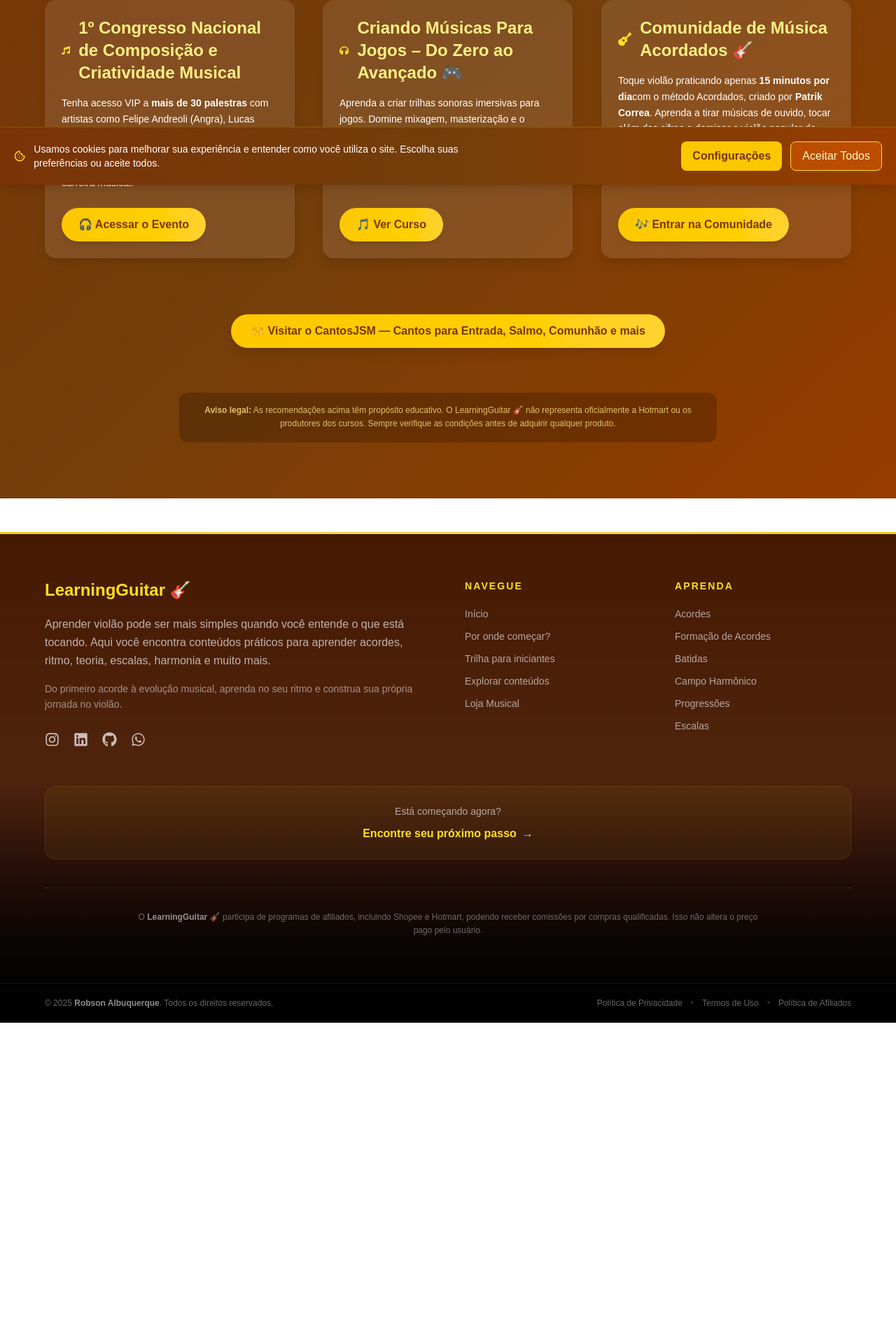
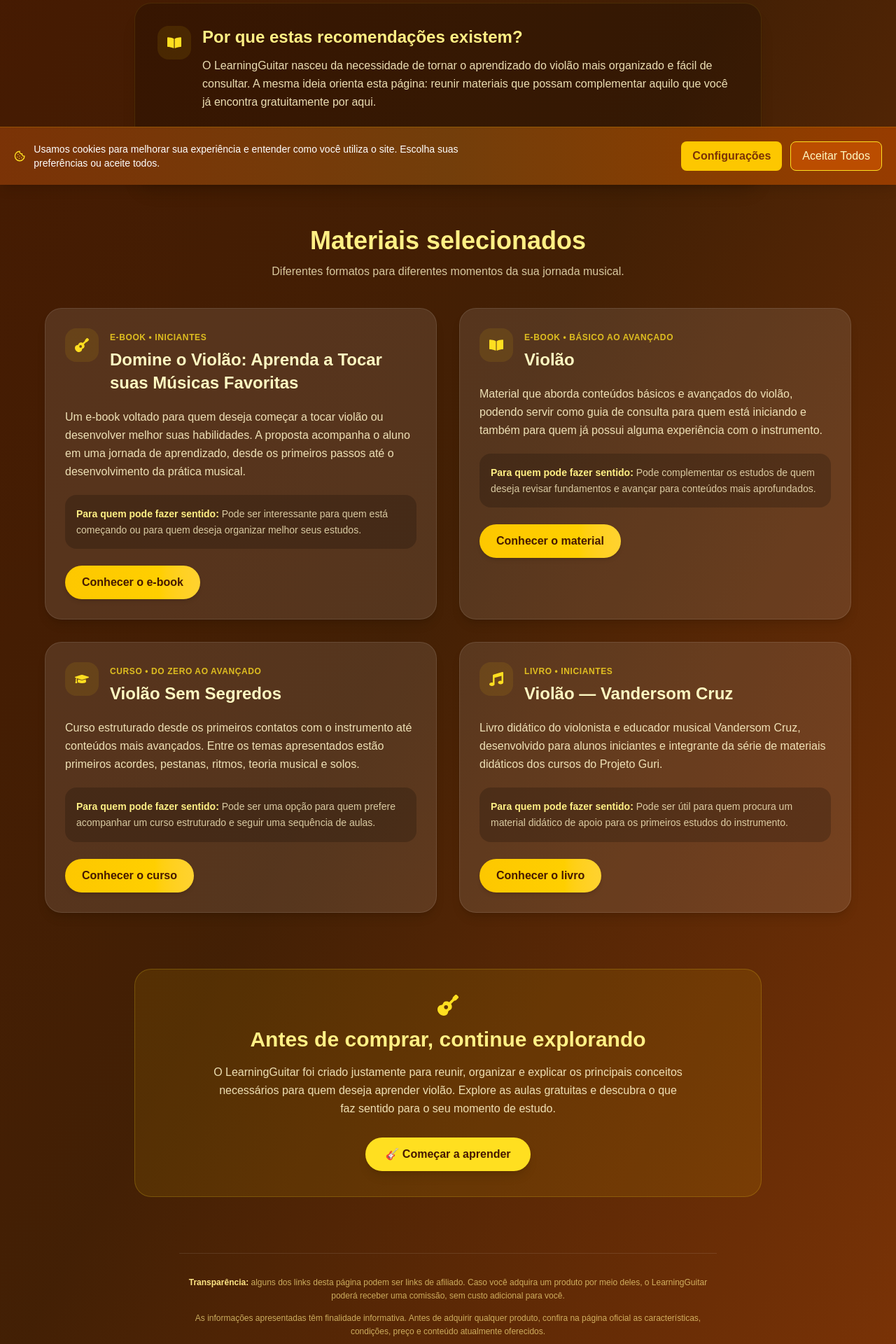
Before and after one commit to robsonalbuquerquedev/learningguitar, a Next.js app: page /recomendacoes in a window 1280 px wide. Shown: the part 536-2456 px from the top of the page at 70% size. Before the commit the page ends 1997 px from the top, so only its background shows below. Built offline with nearby package versions, Linux system fonts and the light colour scheme.

Commit message:
feat: repagina página de recomendações

```diff
--- a/src/app/recomendacoes/page.tsx
+++ b/src/app/recomendacoes/page.tsx
@@ -1,168 +1,275 @@
-import { FaMusic, FaHeadphones, FaGuitar } from "react-icons/fa";
+import { FaBookOpen, FaGuitar, FaGraduationCap, FaMusic } from "react-icons/fa";
 
 export const metadata = {
-    title: "Recomendações de Cursos e Eventos Musicais 🎶 | LearningGuitar",
+    title: "Recomendações de Materiais para Violão 🎸 | LearningGuitar",
     description:
-        "Cursos, eventos e materiais realmente valiosos para evoluir no violão, teoria musical e composição. Recomendações selecionadas com links de afiliados.",
+        "Materiais, livros, eBooks e cursos de violão selecionados para complementar seus estudos e ajudar você a evoluir no instrumento.",
     keywords: [
-        "cursos de violão",
-        "eventos musicais",
-        "teoria musical",
-        "composição musical",
-        "violão",
-        "aulas de música",
-        "cursos online de música",
-        "recomendações musicais",
-        "afiliados música",
-        "LearningGuitar"
+        "recomendações de violão",
+        "curso de violão",
+        "livro de violão",
+        "eBook de violão",
+        "materiais para violão",
+        "aulas de violão",
+        "estudo de violão",
+        "LearningGuitar",
     ],
     alternates: {
         canonical: "https://aprenderviolaoonline.com.br/recomendacoes",
     },
     openGraph: {
-        title: "Recomendações de Cursos e Eventos Musicais 🎶 | LearningGuitar",
+        title: "Recomendações de Materiais para Violão 🎸 | LearningGuitar",
         description:
-            "Cursos, eventos e treinamentos selecionados para acelerar seu aprendizado musical. Aprenda violão, composição, trilhas sonoras e mais.",
+            "Materiais, livros, eBooks e cursos de violão selecionados para complementar seus estudos.",
         url: "https://aprenderviolaoonline.com.br/recomendacoes",
         type: "website",
     },
 };
 
+const recommendations = [
+    {
+        icon: FaGuitar,
+        category: "E-book • Iniciantes",
+        title: "Domine o Violão: Aprenda a Tocar suas Músicas Favoritas",
+        description:
+            "Um e-book voltado para quem deseja começar a tocar violão ou desenvolver melhor suas habilidades. A proposta acompanha o aluno em uma jornada de aprendizado, desde os primeiros passos até o desenvolvimento da prática musical.",
+        audience:
+            "Pode ser interessante para quem está começando ou para quem deseja organizar melhor seus estudos.",
+        link: "https://go.hotmart.com/G107680980G",
+        button: "Conhecer o e-book",
+    },
+    {
+        icon: FaBookOpen,
+        category: "E-book • Básico ao avançado",
+        title: "Violão",
+        description:
+            "Material que aborda conteúdos básicos e avançados do violão, podendo servir como guia de consulta para quem está iniciando e também para quem já possui alguma experiência com o instrumento.",
+        audience:
+            "Pode complementar os estudos de quem deseja revisar fundamentos e avançar para conteúdos mais aprofundados.",
+        link: "https://go.hotmart.com/V107681022N",
+        button: "Conhecer o material",
+    },
+    {
+        icon: FaGraduationCap,
+        category: "Curso • Do zero ao avançado",
+        title: "Violão Sem Segredos",
+        description:
+            "Curso estruturado desde os primeiros contatos com o instrumento até conteúdos mais avançados. Entre os temas apresentados estão primeiros acordes, pestanas, ritmos, teoria musical e solos.",
+        audience:
+            "Pode ser uma opção para quem prefere acompanhar um curso estruturado e seguir uma sequência de aulas.",
+        link: "https://go.hotmart.com/O107681071L?dp=1",
+        button: "Conhecer o curso",
+    },
+    {
+        icon: FaMusic,
+        category: "Livro • Iniciantes",
+        title: "Violão — Vandersom Cruz",
+        description:
+            "Livro didático do violonista e educador musical Vandersom Cruz, desenvolvido para alunos iniciantes e integrante da série de materiais didáticos dos cursos do Projeto Guri.",
+        audience:
+            "Pode ser útil para quem procura um material didático de apoio para os primeiros estudos do instrumento.",
+        link: "https://go.hotmart.com/R107681144I",
+        button: "Conhecer o livro",
+    },
+];
+
 export default function Recomendacoes() {
     return (
-        <main className="min-h-screen bg-gradient-to-br from-amber-900 via-yellow-900 to-amber-800 text-white py-20 px-6">
+        <main className="min-h-screen bg-gradient-to-br from-amber-950 via-yellow-950 to-amber-900 text-white">
 
-            {/* 🎸 TÍTULO */}
-            <h1 className="text-4xl sm:text-5xl font-extrabold text-center mb-8 text-yellow-300 drop-shadow-lg animate-fadeSlide">
-                🎶 Recomendações de Cursos e Eventos Musicais
-            </h1>
+            {/* HERO */}
+            <section className="px-6 pt-20 pb-14">
+                <div className="max-w-4xl mx-auto text-center">
 
-            {/* 📜 INTRODUÇÃO */}
-            <p className="text-center max-w-3xl mx-auto mb-12 text-amber-100 bg-black/20 p-4 rounded-xl shadow-md animate-fadeSlide">
-                Aqui estão cursos e materiais que realmente valem o investimento —
-                todos focados em te ajudar a evoluir no violão, na teoria e na composição musical.
-                <br /><br />
-                Este site pode conter links de afiliado: caso você compre um curso por eles,
-                posso receber uma pequena comissão (sem custo extra para você). 🙌
-            </p>
+                    <span className="inline-flex items-center gap-2 px-4 py-2 mb-6 rounded-full bg-yellow-400/10 border border-yellow-300/20 text-yellow-200 text-sm font-medium">
+                        <FaGuitar />
+                        Curadoria LearningGuitar
+                    </span>
 
-            {/* 🎯 CTA — CantosJSM no Topo */}
-            <div className="mt-6 mb-12 flex justify-center animate-fadeSlide">
-                <a
-                    href="https://cantosjsm.com.br/"
-                    target="_blank"
-                    className="bg-gradient-to-r from-yellow-400 to-amber-300 text-amber-900 font-bold px-7 py-3 rounded-full shadow-lg hover:brightness-110 transition-all duration-300"
-                >
-                    🎵 Conhecer o CantosJSM — Plataforma de Cantos Litúrgicos
-                </a>
-            </div>
+                    <h1 className="text-4xl sm:text-5xl lg:text-6xl font-extrabold leading-tight text-yellow-300 drop-shadow-lg">
+                        Materiais para continuar sua jornada no violão 🎸
+                    </h1>
 
-            {/* 🧩 GRID DE CURSOS */}
-            <div className="grid sm:grid-cols-2 lg:grid-cols-3 gap-10 max-w-6xl mx-auto">
+                    <p className="mt-6 max-w-3xl mx-auto text-base sm:text-lg leading-relaxed text-amber-100">
+                        Aprender violão não acontece apenas em um único lugar.
+                        Por isso, além dos conteúdos gratuitos do LearningGuitar,
+                        reunimos aqui alguns materiais externos que podem
+                        complementar seus estudos.
+                    </p>
+                </div>
+            </section>
 
-                {/* 🔸 CURSO 1 */}
-                <div
-                    className="bg-white/10 p-6 rounded-2xl shadow-lg hover:scale-105 hover:shadow-yellow-400/20 transition-all duration-300 flex flex-col items-start animate-popIn"
-                    style={{ animationDelay: "0.1s" }}
-                >
-                    <div className="flex items-center gap-3 mb-4">
-                        <FaMusic className="text-yellow-300 text-3xl" />
-                        <h2 className="text-2xl font-semibold text-yellow-200">
-                            1º Congresso Nacional de Composição e Criatividade Musical
+            {/* FILOSOFIA DA CURADORIA */}
+            <section className="px-6 pb-16">
+                <div className="max-w-4xl mx-auto">
+
+                    <div className="bg-black/20 border border-yellow-300/10 rounded-3xl p-6 sm:p-8 shadow-xl">
+
+                        <div className="flex items-start gap-4">
+                            <div className="shrink-0 w-12 h-12 rounded-2xl bg-yellow-400/10 flex items-center justify-center">
+                                <FaBookOpen className="text-yellow-300 text-xl" />
+                            </div>
+
+                            <div>
+                                <h2 className="text-2xl font-bold text-yellow-200 mb-3">
+                                    Por que estas recomendações existem?
+                                </h2>
+
+                                <p className="text-amber-100/90 leading-relaxed">
+                                    O LearningGuitar nasceu da necessidade de tornar o
+                                    aprendizado do violão mais organizado e fácil de
+                                    consultar. A mesma ideia orienta esta página:
+                                    reunir materiais que possam complementar aquilo
+                                    que você já encontra gratuitamente por aqui.
+                                </p>
+
+                                <p className="mt-4 text-amber-100/90 leading-relaxed">
+                                    Você não precisa adquirir nenhum dos materiais
+                                    abaixo para aprender no LearningGuitar. Eles são
+                                    apenas opções externas para quem deseja estudar
+                                    por outros formatos, como cursos, livros e
+                                    e-books.
+                                </p>
+                            </div>
+                        </div>
+
+                    </div>
+                </div>
+            </section>
+
+            {/* RECOMENDAÇÕES */}
+            <section className="px-6 pb-20">
+                <div className="max-w-6xl mx-auto">
+
+                    <div className="text-center mb-10">
+                        <h2 className="text-3xl sm:text-4xl font-bold text-yellow-200">
+                            Materiais selecionados
                         </h2>
+
+                        <p className="mt-3 max-w-2xl mx-auto text-amber-100/80">
+                            Diferentes formatos para diferentes momentos da sua
+                            jornada musical.
+                        </p>
                     </div>
-                    <p className="text-sm leading-relaxed mb-6">
-                        Tenha acesso VIP a <strong>mais de 30 palestras</strong> com artistas como
-                        Felipe Andreoli (Angra), Lucas Silveira (Fresno), Gustavo Bertoni (Scalene)
-                        e outros grandes nomes da música. Um evento completo sobre criatividade,
-                        composição e carreira musical.
-                    </p>
-                    <a
-                        href="https://go.hotmart.com/E102798894A"
-                        target="_blank"
-                        rel="noopener noreferrer"
-                        className="mt-auto inline-block bg-gradient-to-r from-yellow-400 to-amber-300 text-amber-900 font-bold px-6 py-3 rounded-full hover:brightness-110 transition-all duration-300 shadow-md"
-                    >
-                        🎧 Acessar o Evento
-                    </a>
+
+                    <div className="grid md:grid-cols-2 gap-8">
+
+                        {recommendations.map((item, index) => {
+                            const Icon = item.icon;
+
+                            return (
+                                <article
+                                    key={item.title}
+                                    className="flex flex-col bg-white/10 border border-white/10 rounded-3xl p-6 sm:p-7 shadow-lg hover:-translate-y-1 hover:shadow-yellow-400/10 transition-all duration-300"
+                                    style={{
+                                        animationDelay: `${index * 0.1}s`,
+                                    }}
+                                >
+                                    <div className="flex items-start gap-4 mb-5">
+
+                                        <div className="shrink-0 w-12 h-12 rounded-2xl bg-yellow-400/10 flex items-center justify-center">
+                                            <Icon className="text-yellow-300 text-xl" />
+                                        </div>
+
+                                        <div>
+                                            <span className="text-xs uppercase tracking-wider text-yellow-300/80 font-semibold">
+                                                {item.category}
+                                            </span>
+
+                                            <h3 className="mt-1 text-xl sm:text-2xl font-bold text-yellow-100 leading-snug">
+                                                {item.title}
+                                            </h3>
+                                        </div>
+                                    </div>
+
+                                    <p className="text-amber-100/90 leading-relaxed">
+                                        {item.description}
+                                    </p>
+
+                                    <div className="mt-5 rounded-2xl bg-black/20 p-4">
+                                        <p className="text-sm text-amber-100/80 leading-relaxed">
+                                            <strong className="text-yellow-200">
+                                                Para quem pode fazer sentido:
+                                            </strong>{" "}
+                                            {item.audience}
+                                        </p>
+                                    </div>
+
+                                    <div className="mt-6">
+                                        <a
+                                            href={item.link}
+                                            target="_blank"
+                                            rel="noopener noreferrer sponsored"
+                                            className="inline-flex items-center justify-center w-full sm:w-auto bg-gradient-to-r from-yellow-400 to-amber-300 text-amber-950 font-bold px-6 py-3 rounded-full hover:brightness-110 transition-all duration-300 shadow-md"
+                                        >
+                                            {item.button}
+                                        </a>
+                                    </div>
+                                </article>
+                            );
+                        })}
+
+                    </div>
                 </div>
+            </section>
 
-                {/* 🔹 CURSO 2 */}
-                <div
-                    className="bg-white/10 p-6 rounded-2xl shadow-lg hover:scale-105 hover:shadow-yellow-400/20 transition-all duration-300 flex flex-col items-start animate-popIn"
-                    style={{ animationDelay: "0.25s" }}
-                >
-                    <div className="flex items-center gap-3 mb-4">
-                        <FaHeadphones className="text-yellow-300 text-3xl" />
-                        <h2 className="text-2xl font-semibold text-yellow-200">
-                            Criando Músicas Para Jogos – Do Zero ao Avançado 🎮
+            {/* CONTINUIDADE DO APRENDIZADO */}
+            <section className="px-6 pb-20">
+                <div className="max-w-4xl mx-auto">
+
+                    <div className="rounded-3xl bg-yellow-400/10 border border-yellow-300/20 p-7 sm:p-9 text-center">
+
+                        <FaGuitar className="mx-auto text-yellow-300 text-3xl mb-4" />
+
+                        <h2 className="text-2xl sm:text-3xl font-bold text-yellow-200">
+                            Antes de comprar, continue explorando
                         </h2>
+
+                        <p className="mt-4 text-amber-100/90 leading-relaxed max-w-2xl mx-auto">
+                            O LearningGuitar foi criado justamente para reunir,
+                            organizar e explicar os principais conceitos necessários
+                            para quem deseja aprender violão. Explore as aulas
+                            gratuitas e descubra o que faz sentido para o seu
+                            momento de estudo.
+                        </p>
+
+                        <a
+                            href="/#start-here"
+                            className="inline-flex mt-7 bg-yellow-300 text-amber-950 font-bold px-7 py-3 rounded-full hover:bg-yellow-200 transition-colors duration-300 shadow-lg"
+                        >
+                            🎸 Começar a aprender
+                        </a>
+
                     </div>
-                    <p className="text-sm leading-relaxed mb-6">
-                        Aprenda a criar trilhas sonoras imersivas para jogos.
-                        Domine mixagem, masterização e o método de{" "}
-                        <em>composição por tom adaptativo</em>.
-                        Perfeito para quem quer entrar na indústria musical digital.
-                    </p>
-                    <a
-                        href="https://go.hotmart.com/N102799840H?dp=1"
-                        target="_blank"
-                        rel="noopener noreferrer"
-                        className="mt-auto inline-block bg-gradient-to-r from-yellow-400 to-amber-300 text-amber-900 font-bold px-6 py-3 rounded-full hover:brightness-110 transition-all duration-300 shadow-md"
-                    >
-                        🎵 Ver Curso
-                    </a>
                 </div>
+            </section>
 
-                {/* 🔹 CURSO 3 */}
-                <div
-                    className="bg-white/10 p-6 rounded-2xl shadow-lg hover:scale-105 transition-transform duration-300 flex flex-col items-start animate-popIn"
-                    style={{ animationDelay: "0.4s" }}
-                >
-                    <div className="flex items-center gap-3 mb-4">
-                        <FaGuitar className="text-yellow-300 text-3xl" />
-                        <h2 className="text-2xl font-semibold text-yellow-200">
-                            Comunidade de Música Acordados 🎸
-                        </h2>
+            {/* AVISO DE AFILIADOS */}
+            <section className="px-6 pb-16">
+                <div className="max-w-3xl mx-auto">
+
+                    <div className="text-center text-xs text-amber-200/70 leading-relaxed border-t border-white/10 pt-8">
+                        <p>
+                            <strong className="text-amber-200">
+                                Transparência:
+                            </strong>{" "}
+                            alguns dos links desta página podem ser links de
+                            afiliado. Caso você adquira um produto por meio deles,
+                            o LearningGuitar poderá receber uma comissão, sem custo
+                            adicional para você.
+                        </p>
+
+                        <p className="mt-3">
+                            As informações apresentadas têm finalidade informativa.
+                            Antes de adquirir qualquer produto, confira na página
+                            oficial as características, condições, preço e conteúdo
+                            atualmente oferecidos.
+                        </p>
                     </div>
-                    <p className="text-sm leading-relaxed mb-6">
-                        Toque violão praticando apenas <strong>15 minutos por dia</strong>
-                        com o método Acordados, criado por <strong>Patrik Correa</strong>.
-                        Aprenda a tirar músicas de ouvido, tocar além das cifras
-                        e dominar o violão popular de forma simples e divertida.
-                    </p>
-                    <a
-                        href="https://go.hotmart.com/J102800016L?dp=1"
-                        target="_blank"
-                        rel="noopener noreferrer"
-                        className="mt-auto inline-block bg-gradient-to-r from-yellow-400 to-amber-300 text-amber-900 font-bold px-6 py-3 rounded-full hover:brightness-110 transition-all duration-300 shadow-md"
-                    >
-                        🎶 Entrar na Comunidade
-                    </a>
+
                 </div>
-            </div>
+            </section>
 
-            {/* 🎯 CTA Final — CantosJSM */}
-            <div className="mt-20 flex justify-center animate-fadeSlide">
-                <a
-                    href="https://cantosjsm.com.br/"
-                    target="_blank"
-                    className="bg-gradient-to-r from-yellow-400 to-amber-300 text-amber-900 font-bold px-7 py-3 rounded-full shadow-lg hover:brightness-110 transition-all duration-300"
-                >
-                    🙌 Visitar o CantosJSM — Cantos para Entrada, Salmo, Comunhão e mais
-                </a>
-            </div>
-
-            {/* ⚖️ AVISO LEGAL */}
-            <div
-                className="max-w-3xl mx-auto mt-16 text-center text-xs text-amber-200/80 leading-relaxed bg-black/20 p-4 rounded-xl animate-fadeSlide"
-            >
-                <p>
-                    <strong>Aviso legal:</strong> As recomendações acima têm propósito educativo.
-                    O LearningGuitar 🎸 não representa oficialmente a Hotmart ou os produtores dos cursos.
-                    Sempre verifique as condições antes de adquirir qualquer produto.
-                </p>
-            </div>
         </main>
     );
 }
```
